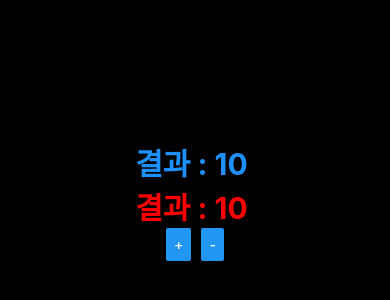
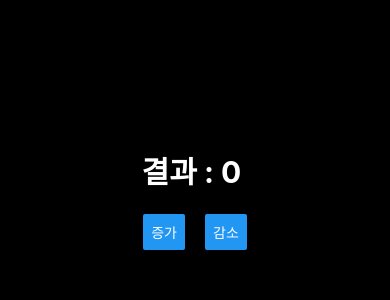
Before and after one commit to bym010312/RN_weather_app, a React Native app: screen / in a window 390 px wide. Shown: the part 222-522 px from the top of the page. Built offline with nearby package versions, Linux system fonts and the light colour scheme.

Commit message:
간단한 숫자, 증가 감소 UI 디자인 구현

```diff
--- a/App.js
+++ b/App.js
@@ -3,18 +3,25 @@ import { StyleSheet, Text, View, Button } from "react-native";
 import React, { useState } from "react";
 
 export default function App() {
-  const [number, setNumber] = useState(10);
+  const [number, setNumber] = useState(0);
   return (
     <View style={styles.container}>
-      <Text style={{ ...styles.text, color: "dodgerblue" }}>
-        결과 : {number}{" "}
-      </Text>
-      <Text style={{ ...styles.text }}>결과 : {number} </Text>
-      <View style={{ flexDirection: "row", gap: 10 }}>
-        <Button title="+" onPress={() => setNumber(number + 1)} />
-        <Button title="-" onPress={() => setNumber(number - 1)} />
+      <Text style={styles.text}>결과 : {number} </Text>
+      <View style={styles.btnGroup}>
+        <Button
+          title="증가"
+          onPress={() => {
+            setNumber(number + 1);
+          }}
+        />
+        <Button
+          title="감소"
+          onPress={() => {
+            setNumber(number - 1);
+          }}
+        />
       </View>
-      <StatusBar style="auto"/>
+      <StatusBar style="auto" />
     </View>
   );
 }
@@ -27,8 +34,14 @@ const styles = StyleSheet.create({
     justifyContent: "center",
   },
   text: {
-    color: "red",
     fontSize: 30,
+    color: "white",
     fontWeight: "bold",
   },
+  btnGroup: {
+    flexDirection: "row",
+    gap: 20,
+    borderWidth: 2,
+    marginTop: 20,
+  },
 });
```
